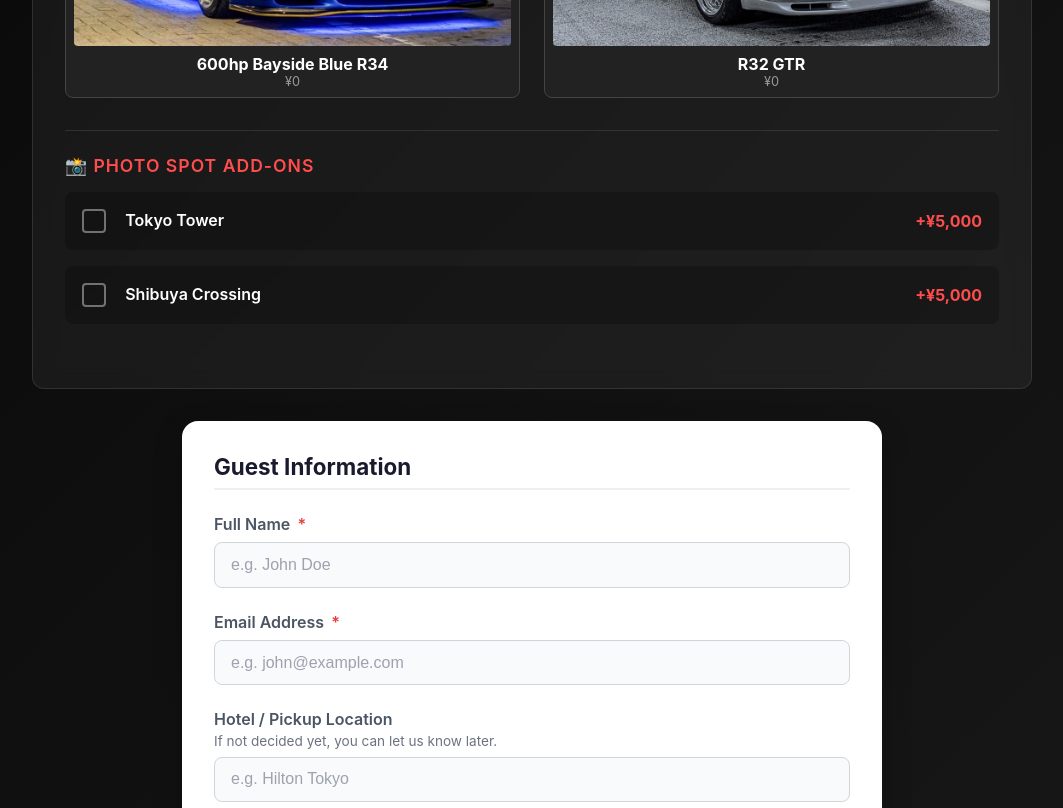
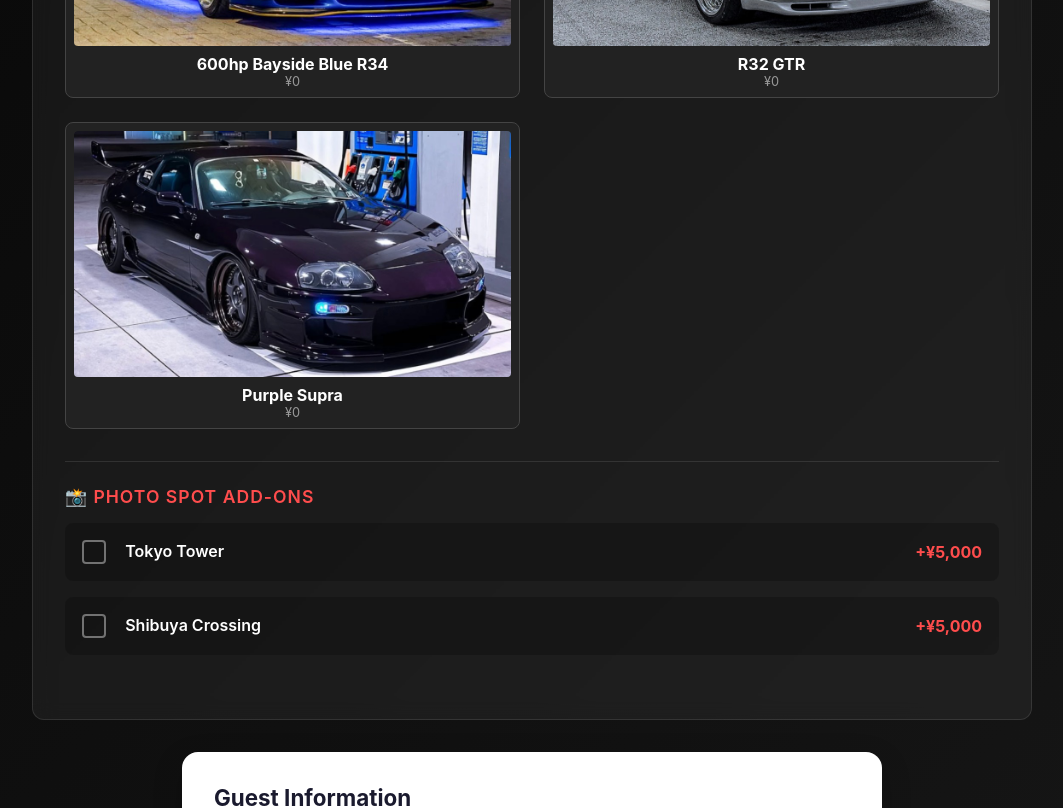
Before and after one commit to kazuosomeya-wq/daikoku, a React (Vite) app: page / in a window 1280 px wide. Shown: the part 1800-2608 px from the top of the page, without its empty margins (108-1171 px from the left). Built offline with nearby package versions, Linux system fonts and the light colour scheme; no server answers; the database is empty.

Commit message:
Add Purple Supra option and bump version to v1.12

```diff
--- a/src/App.jsx
+++ b/src/App.jsx
@@ -24,7 +24,7 @@ function App() {
         </Routes>
       </Router>
       <footer style={{ textAlign: 'center', padding: '1rem', color: '#666', fontSize: '0.8rem' }}>
-        v1.11 - Random R34 Icon Updated
+        v1.12 - Purple Supra Added
       </footer>
     </div>
   );
--- a/src/components/OptionsSelector.jsx
+++ b/src/components/OptionsSelector.jsx
@@ -3,6 +3,7 @@ import './OptionsSelector.css';
 import vehicle1 from '../assets/vehicle1.jpg';
 import vehicle2 from '../assets/vehicle2.jpg';
 import vehicle3 from '../assets/vehicle3.jpg';
+import vehicle4 from '../assets/vehicle4.jpg';
 
 const OptionsSelector = ({ options, onChange }) => {
     const handleToggle = (key) => {
@@ -177,6 +178,42 @@ const OptionsSelector = ({ options, onChange }) => {
                         <span style={{ fontSize: '0.8rem', color: '#999' }}>¥0</span>
                     </div>
 
+                    {/* Vehicle 4 */}
+                    <div
+                        onClick={() => handleTextChange('selectedVehicle', 'vehicle4')}
+                        style={{
+                            border: options.selectedVehicle === 'vehicle4' ? '2px solid #E60012' : '1px solid #444',
+                            background: options.selectedVehicle === 'vehicle4' ? 'rgba(230, 0, 18, 0.1)' : '#222',
+                            padding: '0.5rem',
+                            borderRadius: '8px',
+                            cursor: 'pointer',
+                            display: 'flex',
+                            flexDirection: 'column',
+                            alignItems: 'center',
+                            transition: 'all 0.2s'
+                        }}
+                    >
+                        <div style={{
+                            width: '100%',
+                            aspectRatio: '16/9',
+                            background: '#333',
+                            borderRadius: '4px',
+                            marginBottom: '0.5rem',
+                            display: 'flex',
+                            justifyContent: 'center',
+                            alignItems: 'center',
+                            overflow: 'hidden'
+                        }}>
+                            <img
+                                src={vehicle4}
+                                alt="Vehicle 4"
+                                style={{ width: '100%', height: '100%', objectFit: 'cover' }}
+                            />
+                        </div>
+                        <span style={{ fontWeight: 'bold', color: 'white' }}>Purple Supra</span>
+                        <span style={{ fontSize: '0.8rem', color: '#999' }}>¥0</span>
+                    </div>
+
                 </div>
             </div>
 
```
Also changed, not shown: src/assets/vehicle4.jpg (added).
